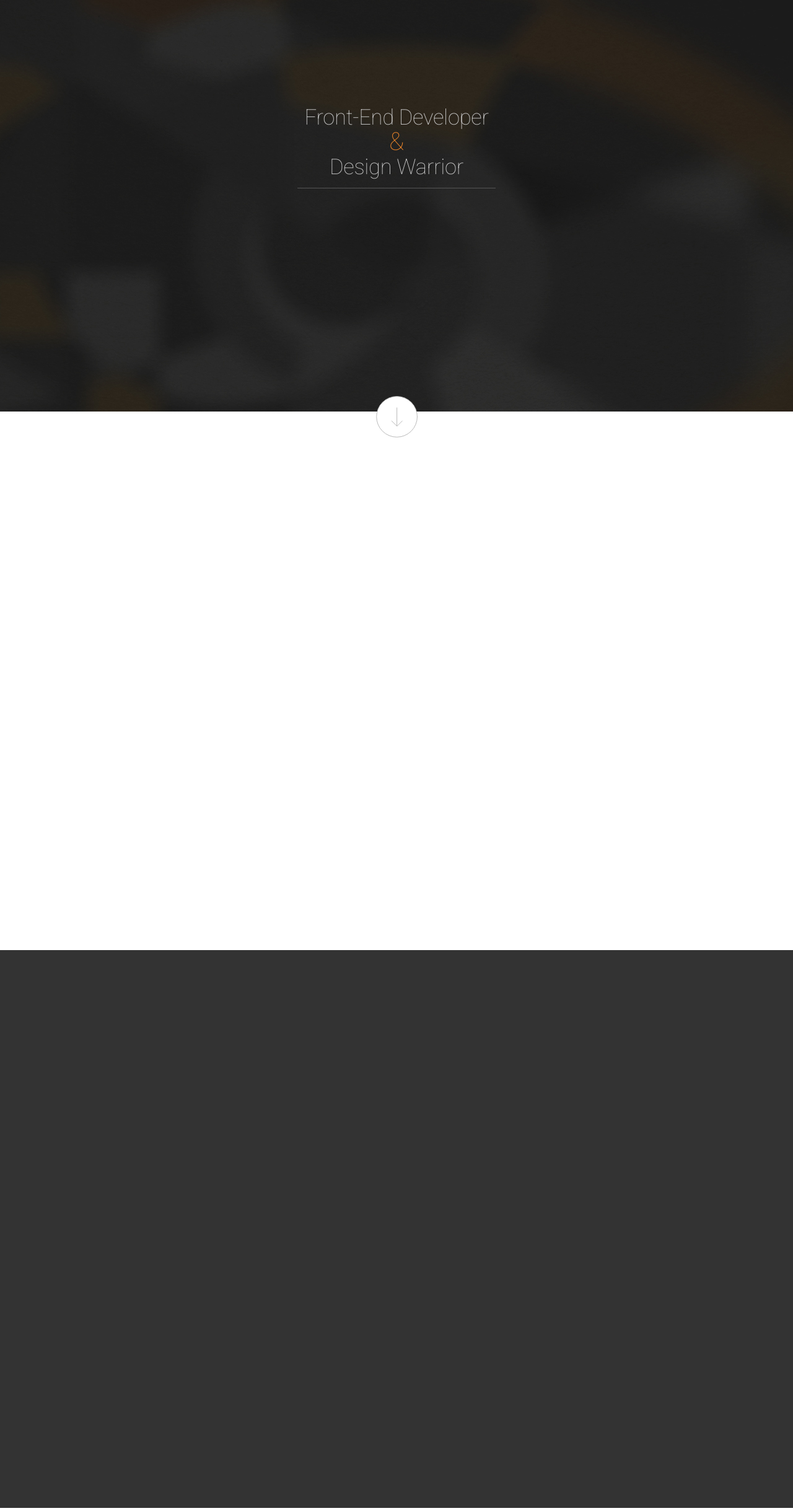
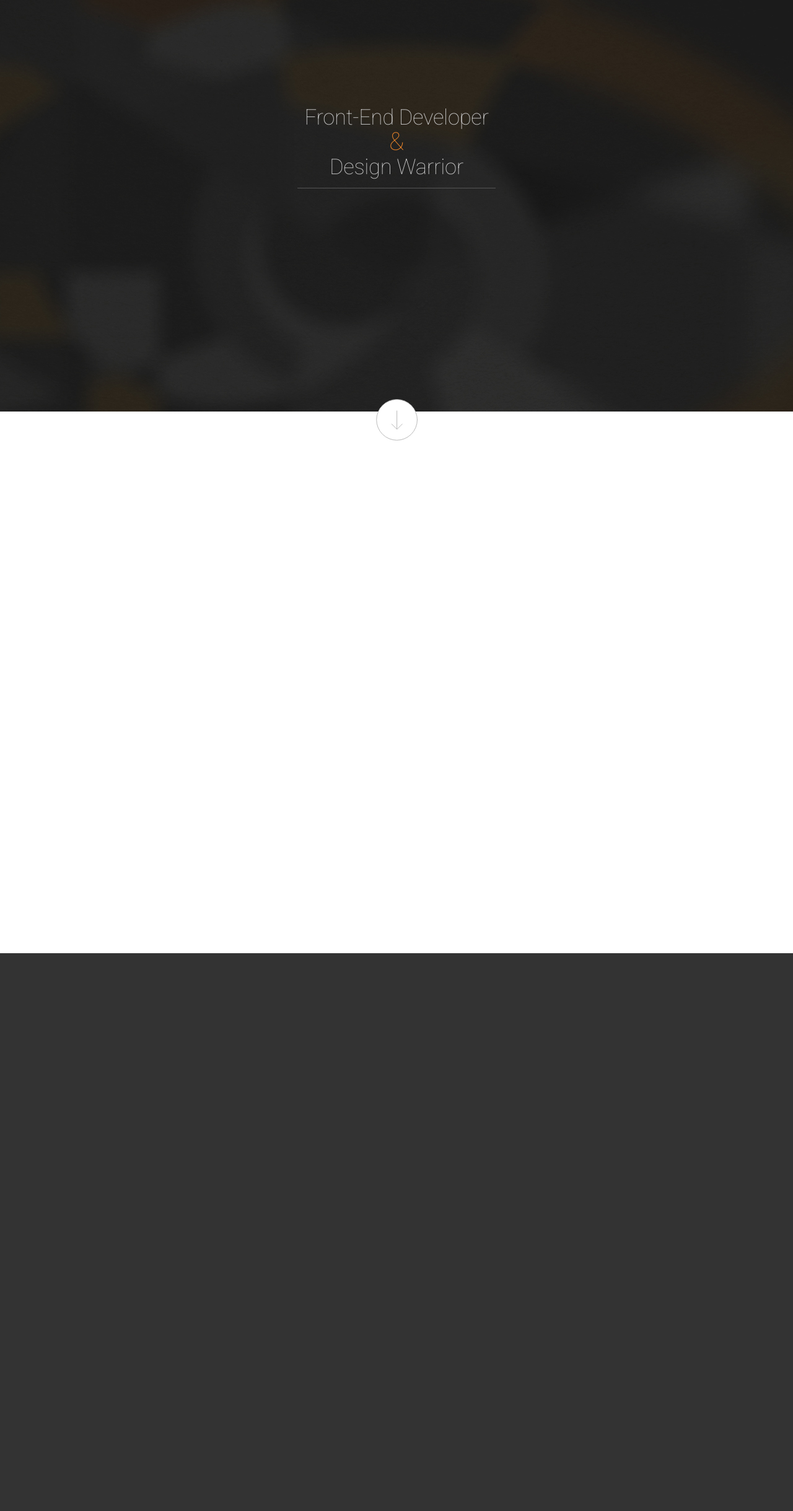
Before and after one commit to jgollner/jgollner.github.io, a Jekyll site: the page built from index.html, in a window 1280 px wide. Shown: the whole page at 62% size. Built offline with Jekyll 4.4.1, drawn with Linux system fonts in a browser that asks for light colours; some web fonts are replaced; Markdown is read by kramdown in place of the engine named in the settings.

Commit message:
wert
wert

```diff
--- a/css/general.css
+++ b/css/general.css
@@ -140,7 +140,7 @@ h3 {
 	height: 100px;
 
 	text-align: center;
-	margin: -45px auto 0;
+	margin: -40px auto 0;
 	position: relative;
 	z-index: 20;
 
```
